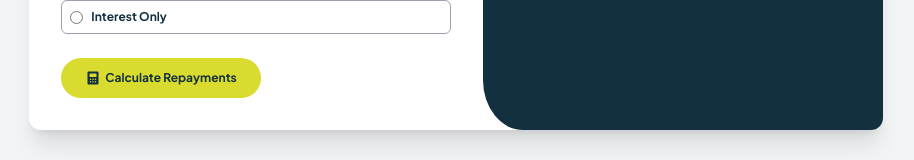
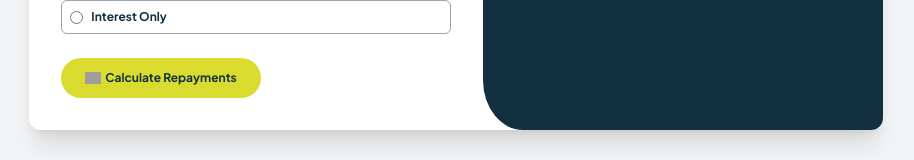
Before and after one commit to ivanparraoda/mortgage-payments, a React (Vite) app: page / in a window 1280 px wide. Shown: the part 520-680 px from the top of the page, without its empty margins (184-1098 px from the left). Built offline with nearby package versions, Linux system fonts and the light colour scheme; grey boxes are pictures that could not be loaded.

Commit message:
fix routes

```diff
--- a/src/components/Calculator.jsx
+++ b/src/components/Calculator.jsx
@@ -218,11 +218,7 @@ const Calculator = ({
           className='flex items-center w-full md:w-auto bg-accent rounded-3xl py-3 px-6 text-xs font-bold text-bg_main gap-1'
           disabled={formSubmitted}
         >
-          <img
-            src='/images/icon-calculator.svg'
-            alt='calculator'
-            className='w-4'
-          />
+          <img src='/icon-calculator.svg' alt='calculator' className='w-4' />
           Calculate Repayments
         </button>
       </form>
```
